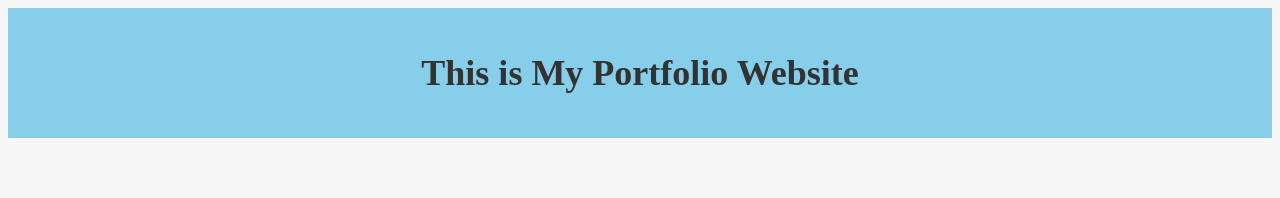
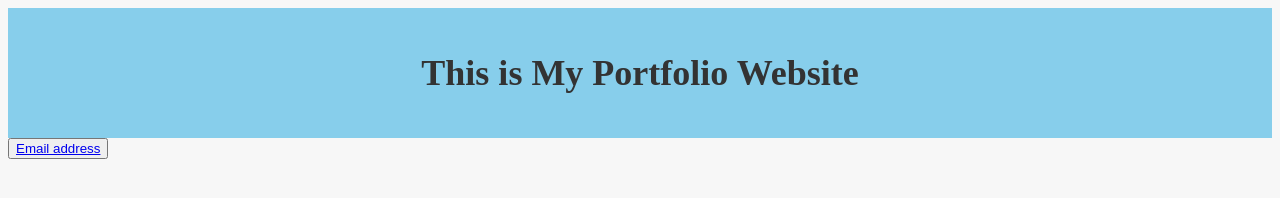
Before and after one commit to Yeagarist-soko/Yeagarist-soko.github.io, a plain HTML site: page index.html in a window 1280 px wide. Drawn offline with Linux system fonts and the light colour scheme.

Commit message:
Update index.html

```diff
--- a/index.html
+++ b/index.html
@@ -8,5 +8,9 @@
 	<header>
 		<h1>This is My Portfolio Website</h1>
 	</header>
+
+	<button> <a href="bensoko8878@gmail.com"> Email address</a> </button>
+</body>
+
 </body>
 </html>
```
